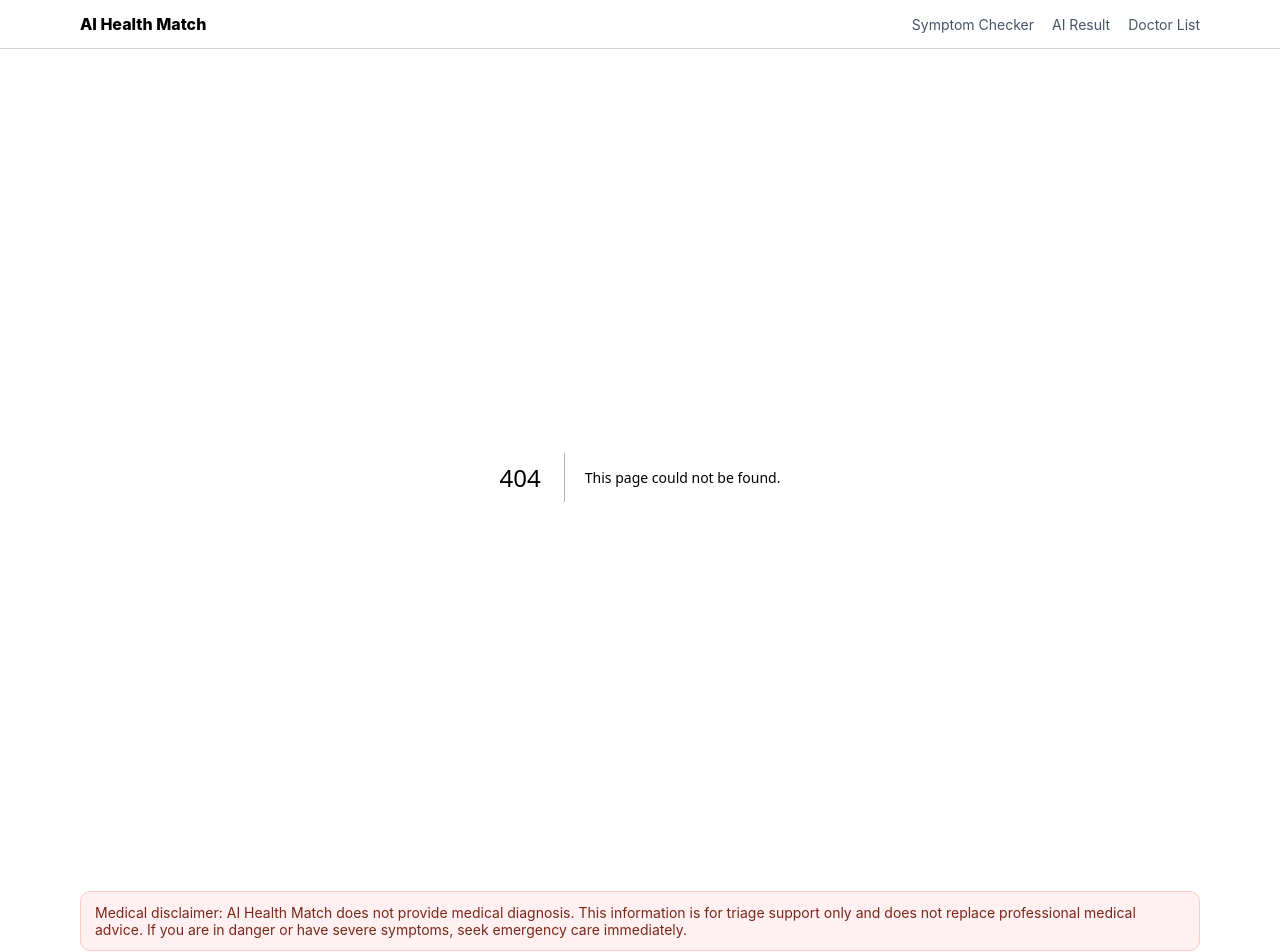
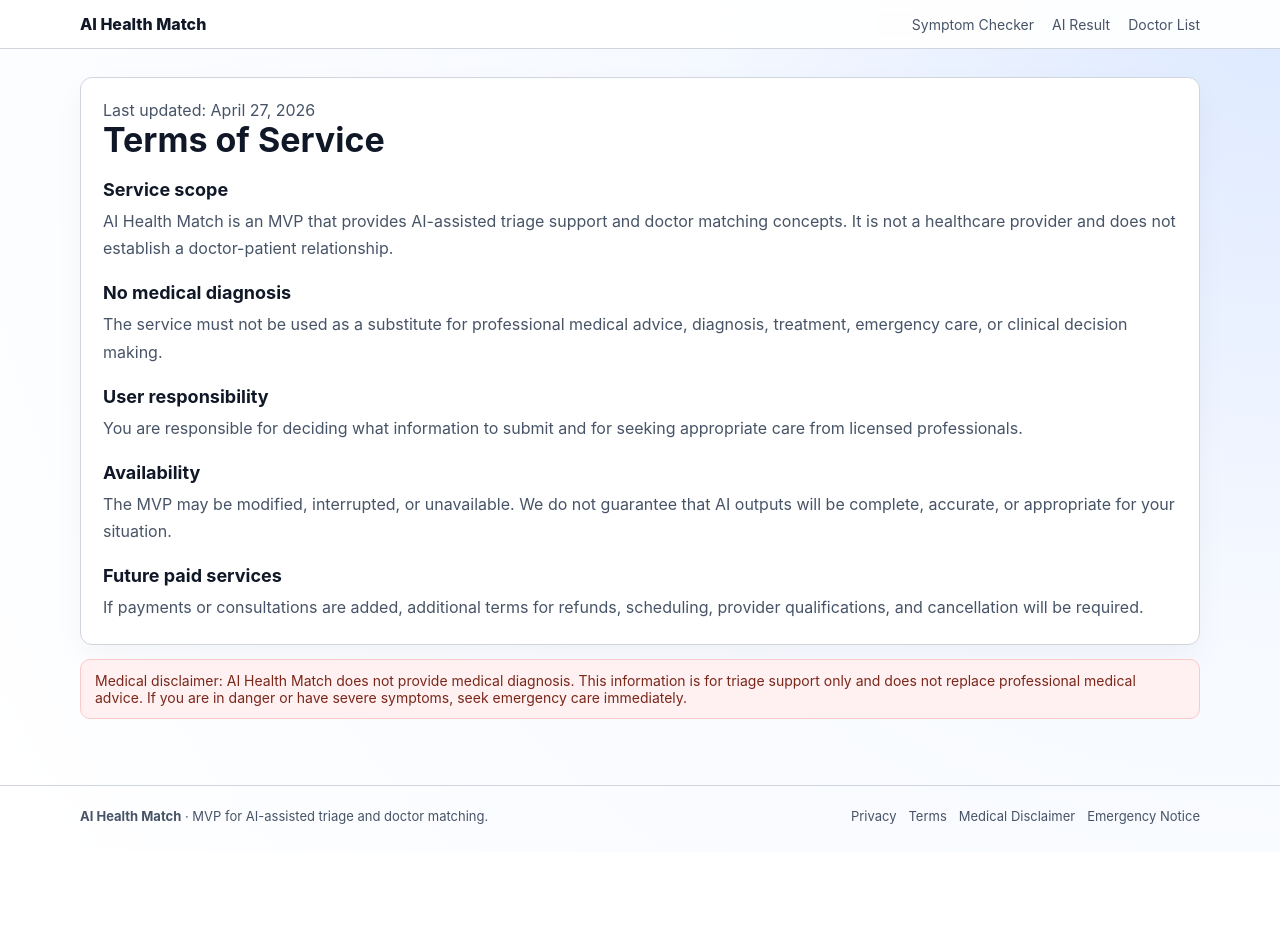
Before and after one commit to Zihuatanejo63/ai-health-frontend, a Next.js app: page /terms in a window 1280 px wide. Before the commit this address had no page. Shown: the top 952 px of the page. After the commit the page ends 852 px from the top, so only its background shows below. Built offline with nearby package versions, Linux system fonts and the light colour scheme.

Commit message:
Add legal and emergency pages

```diff
--- a/app/globals.css
+++ b/app/globals.css
@@ -213,6 +213,42 @@ button:disabled {
   font-size: 13px;
 }
 
+.footer-inner {
+  display: flex;
+  justify-content: space-between;
+  align-items: center;
+  gap: 16px;
+}
+
+.footer-links {
+  display: flex;
+  flex-wrap: wrap;
+  gap: 12px;
+}
+
+.footer-links a:hover {
+  color: var(--primary);
+}
+
+.legal-page {
+  padding: 22px;
+}
+
+.legal-section {
+  margin-top: 20px;
+}
+
+.legal-section h2 {
+  margin: 0 0 8px;
+  font-size: 18px;
+}
+
+.legal-section p {
+  margin: 0;
+  color: var(--muted);
+  line-height: 1.7;
+}
+
 .doctor-grid {
   display: grid;
   grid-template-columns: repeat(2, minmax(0, 1fr));
@@ -269,4 +305,9 @@ button:disabled {
   .nav-links {
     display: none;
   }
+
+  .footer-inner {
+    align-items: flex-start;
+    flex-direction: column;
+  }
 }
--- /dev/null
+++ b/app/terms/page.tsx
@@ -0,0 +1,37 @@
+import { LegalPage } from "@/components/legal-page";
+
+export default function TermsPage() {
+  return (
+    <LegalPage
+      title="Terms of Service"
+      updated="April 27, 2026"
+      sections={[
+        {
+          heading: "Service scope",
+          body:
+            "AI Health Match is an MVP that provides AI-assisted triage support and doctor matching concepts. It is not a healthcare provider and does not establish a doctor-patient relationship."
+        },
+        {
+          heading: "No medical diagnosis",
+          body:
+            "The service must not be used as a substitute for professional medical advice, diagnosis, treatment, emergency care, or clinical decision making."
+        },
+        {
+          heading: "User responsibility",
+          body:
+            "You are responsible for deciding what information to submit and for seeking appropriate care from licensed professionals."
+        },
+        {
+          heading: "Availability",
+          body:
+            "The MVP may be modified, interrupted, or unavailable. We do not guarantee that AI outputs will be complete, accurate, or appropriate for your situation."
+        },
+        {
+          heading: "Future paid services",
+          body:
+            "If payments or consultations are added, additional terms for refunds, scheduling, provider qualifications, and cancellation will be required."
+        }
+      ]}
+    />
+  );
+}
--- /dev/null
+++ b/components/legal-page.tsx
@@ -0,0 +1,23 @@
+type LegalPageProps = {
+  title: string;
+  updated: string;
+  sections: Array<{
+    heading: string;
+    body: string;
+  }>;
+};
+
+export function LegalPage({ title, updated, sections }: LegalPageProps) {
+  return (
+    <section className="panel legal-page">
+      <p className="page-subtitle">Last updated: {updated}</p>
+      <h1 className="page-title">{title}</h1>
+      {sections.map((section) => (
+        <section className="legal-section" key={section.heading}>
+          <h2>{section.heading}</h2>
+          <p>{section.body}</p>
+        </section>
+      ))}
+    </section>
+  );
+}
--- a/components/site-footer.tsx
+++ b/components/site-footer.tsx
@@ -1,8 +1,18 @@
+import Link from "next/link";
+
 export function SiteFooter() {
   return (
     <footer className="footer">
-      <div className="container">
-        <strong>AI Health Match</strong> · MVP for AI-assisted triage and doctor matching.
+      <div className="container footer-inner">
+        <span>
+          <strong>AI Health Match</strong> · MVP for AI-assisted triage and doctor matching.
+        </span>
+        <nav className="footer-links">
+          <Link href="/privacy">Privacy</Link>
+          <Link href="/terms">Terms</Link>
+          <Link href="/medical-disclaimer">Medical Disclaimer</Link>
+          <Link href="/emergency">Emergency Notice</Link>
+        </nav>
       </div>
     </footer>
   );
```
Also changed, not shown: app/emergency/page.tsx (added, +32 -0 lines), app/medical-disclaimer/page.tsx (added, +32 -0 lines), app/privacy/page.tsx (added, +37 -0 lines).
